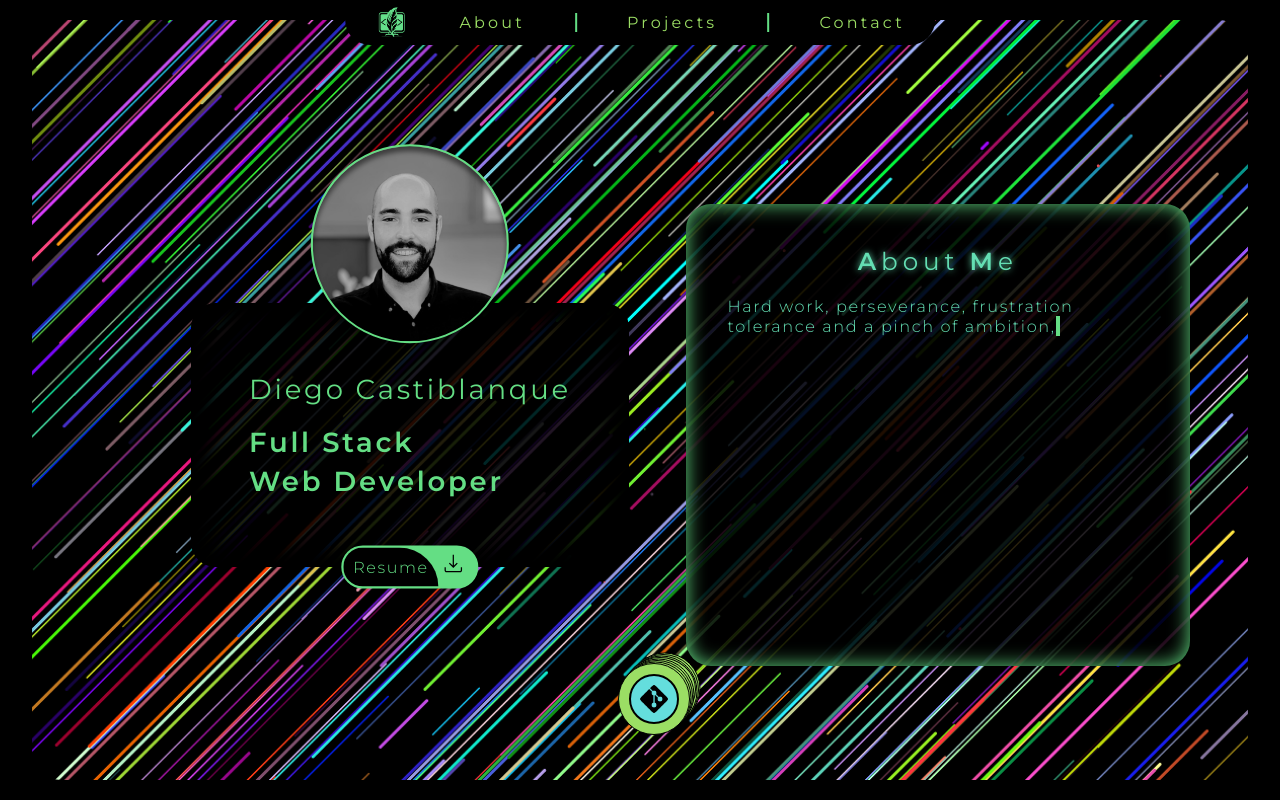
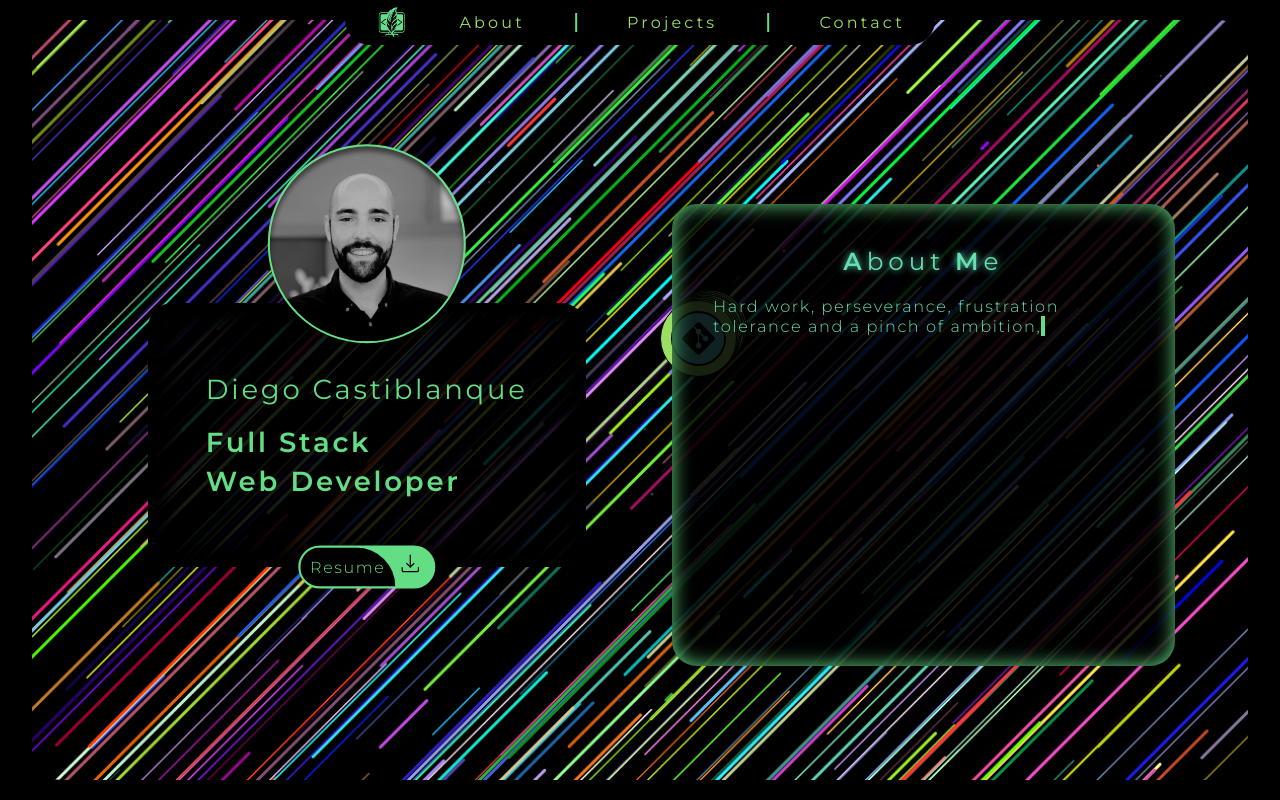
Before and after one commit to Diego-Castiblanque-Alberca/Portfolio, an Angular app: page / in a window 1280 px wide. Built offline with nearby package versions, Linux system fonts and the light colour scheme; grey boxes are pictures that could not be loaded.

Commit message:
chore: Update bouncing icons component styling

```diff
--- a/src/app/shared/components/presentation/bouncing-icons/bouncing-icons.component.scss
+++ b/src/app/shared/components/presentation/bouncing-icons/bouncing-icons.component.scss
@@ -8,7 +8,9 @@
 @media screen and (min-width: 992px) {
     .bouncing-icons-container{
         display: block;
-        position: relative;
+        position: absolute;
+        top: 10px;
+        left: 10px;
     }
     .bouncing-icon-container{
         display: block;
@@ -31,7 +33,7 @@
     }
     .bouncing-icon{
         // use clamp to make the icon size responsive
-        width: 30px;
+        width: 35px;
     }
 
 }
--- a/src/app/shared/components/presentation/bouncing-icons/bouncing-icons.component.ts
+++ b/src/app/shared/components/presentation/bouncing-icons/bouncing-icons.component.ts
@@ -111,7 +111,7 @@ export class BouncingIconsComponent implements AfterViewInit {
   setSpaceBetweenIcons(direction: Directions) {
     this.iconsElements.forEach((icon, index) => {
       icon.nativeElement.style.zIndex = this.iconsElements.length - index + '';
-      icon.nativeElement.style.transition = 'transform 0.2s';
+      icon.nativeElement.style.transition = 'transform 0.15s';
       if (direction.down && direction.right) {
         icon.nativeElement.style.transform = `translate(-${this.spaceBetween * index}px, -${this.spaceBetween * index}px) `;
       } else if (direction.down && direction.left) {
```
